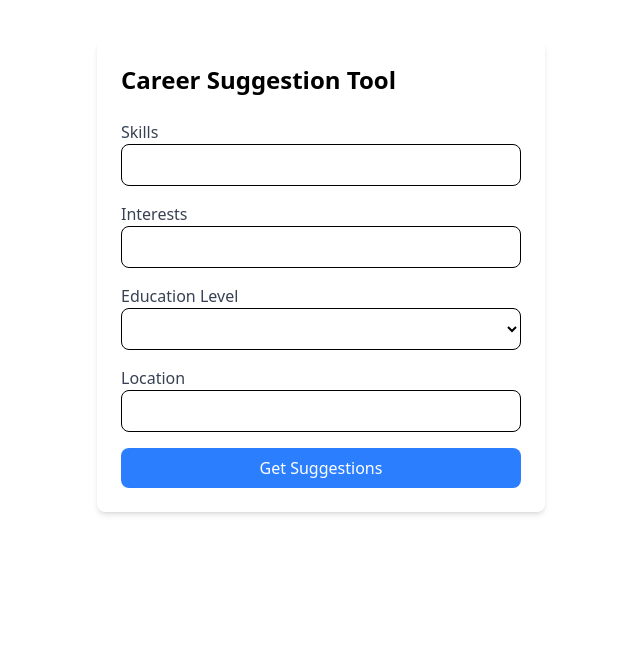
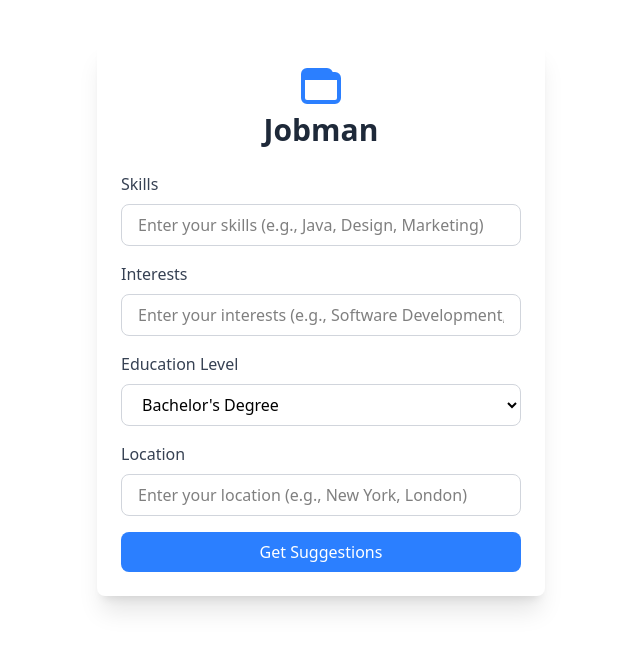
Before and after one commit to TriumphNdlovu/jobman, an Angular app: page /home in a window 1280 px wide. Shown: the top 650 px of the page, without its empty margins (319-959 px from the left). Built offline with nearby package versions, Linux system fonts and the light colour scheme.

Commit message:
Enhance Home Component with form validation and loading state; update UI elements for better user experience

```diff
--- a/src/app/app.module.ts
+++ b/src/app/app.module.ts
@@ -5,17 +5,24 @@ import { ButtonModule } from './button/button.module';  // Import ButtonModule
 import { HomeModule } from './home/home.module';  // Import HomeModule
 import { ResultsModule } from './results/results.module';  // Import ResultsModule
 import { LandingModule } from './landing/landing.module';
-
+import { FormsModule } from '@angular/forms';
+import { CommonModule } from '@angular/common';
+import { HomeComponent } from './home/home.component';
 @NgModule({
   declarations: [
-    AppComponent  // Declare your root AppComponent
+    AppComponent,
+    BrowserModule,
+    ButtonModule,
+    HomeComponent
   ],
   imports: [
-    BrowserModule,       // BrowserModule is required for any Angular app
-    ButtonModule,        // Import ButtonModule to use ButtonComponent
+    BrowserModule,
+    ButtonModule,
     HomeModule,
     LandingModule,
-    ResultsModule       // Import ResultsModule for the results page
+    ResultsModule,
+    FormsModule,
+    CommonModule,
   ],
   providers: [],           // Define any services if needed here
   bootstrap: [AppComponent] // Bootstrap the AppComponent (root component)
--- a/src/app/home/home.component.html
+++ b/src/app/home/home.component.html
@@ -1,27 +1,94 @@
-<div class="max-w-md mx-auto mt-10 p-6 bg-white shadow-md rounded-lg">
-  <h1 class="text-2xl font-bold mb-6">Career Suggestion Tool</h1>
-  <form (ngSubmit)="onSubmit()">
+<div class="max-w-md mx-auto mt-10 p-6 bg-white shadow-xl rounded-lg transition-all duration-300 hover:shadow-2xl">
+  <svg
+    xmlns="http://www.w3.org/2000/svg"
+    class="w-12 h-12 mx-auto text-blue-500"
+    fill="none"
+    viewBox="0 0 24 24"
+    stroke="currentColor"
+  >
+    <path
+        stroke-linecap="round"
+        stroke-linejoin="round"
+        stroke-width="2"
+        d="M3 7h18M3 7a2 2 0 012-2h14a2 2 0 012 2v10a2 2 0 01-2 2H5a2 2 0 01-2-2V7zm0 0V5a2 2 0 012-2h10a2 2 0 012 2v2"
+      />
+  </svg>
+
+  <h1 class="text-3xl font-semibold text-gray-800 mb-6 text-center">Jobman</h1>
+
+  <form (ngSubmit)="onSubmit()" #careerForm="ngForm" class="space-y-6">
+    <!-- Skills Input -->
     <div class="mb-4">
-      <label class="block text-gray-700">Skills</label>
-      <input type="text" [(ngModel)]="skills" name="skills" class="w-full px-4 py-2 border rounded-lg">
+      <label for="skills" class="block text-gray-700 font-medium mb-2">Skills</label>
+      <input
+        type="text"
+        [(ngModel)]="skills"
+        name="skills"
+        id="skills"
+        placeholder="Enter your skills (e.g., Java, Design, Marketing)"
+        required
+        class="w-full px-4 py-2 border border-gray-300 rounded-lg focus:ring-2 focus:ring-blue-500"
+      />
     </div>
+
+    <!-- Interests Input -->
     <div class="mb-4">
-      <label class="block text-gray-700">Interests</label>
-      <input type="text" [(ngModel)]="interests" name="interests" class="w-full px-4 py-2 border rounded-lg">
+      <label for="interests" class="block text-gray-700 font-medium mb-2">Interests</label>
+      <input
+        type="text"
+        [(ngModel)]="interests"
+        name="interests"
+        id="interests"
+        placeholder="Enter your interests (e.g., Software Development, Research)"
+        required
+        class="w-full px-4 py-2 border border-gray-300 rounded-lg focus:ring-2 focus:ring-blue-500"
+      />
     </div>
+
+    <!-- Education Level Dropdown -->
     <div class="mb-4">
-      <label class="block text-gray-700">Education Level</label>
-      <select [(ngModel)]="educationLevel" name="educationLevel" class="w-full px-4 py-2 border rounded-lg">
+      <label for="educationLevel" class="block text-gray-700 font-medium mb-2">Education Level</label>
+      <select
+        [(ngModel)]="educationLevel"
+        name="educationLevel"
+        id="educationLevel"
+        required
+        class="w-full px-4 py-2 border border-gray-300 rounded-lg focus:ring-2 focus:ring-blue-500"
+      >
         <option value="high-school">High School</option>
         <option value="bachelors">Bachelor's Degree</option>
         <option value="masters">Master's Degree</option>
         <option value="phd">PhD</option>
       </select>
     </div>
+
+    <!-- Location Input -->
     <div class="mb-4">
-      <label class="block text-gray-700">Location</label>
-      <input type="text" [(ngModel)]="location" name="location" class="w-full px-4 py-2 border rounded-lg">
+      <label for="location" class="block text-gray-700 font-medium mb-2">Location</label>
+      <input
+        type="text"
+        [(ngModel)]="location"
+        name="location"
+        id="location"
+        placeholder="Enter your location (e.g., New York, London)"
+        required
+        class="w-full px-4 py-2 border border-gray-300 rounded-lg focus:ring-2 focus:ring-blue-500"
+      />
     </div>
-    <button type="submit" class="w-full bg-blue-500 text-white py-2 rounded-lg hover:bg-blue-600">Get Suggestions</button>
+
+    <!-- Submit Button -->
+    <button
+      type="submit"
+      [disabled]="!careerForm.form.valid"
+      class="w-full bg-blue-500 text-white py-2 rounded-lg hover:bg-blue-600 transition duration-200"
+    >
+      Get Suggestions
+    </button>
   </form>
+
+  <!-- Loading Spinner (conditionally displayed) -->
+  <div *ngIf="isLoading" class="mt-4 text-center">
+    <div class="spinner-border animate-spin border-4 border-t-4 border-blue-500 rounded-full w-10 h-10 mx-auto"></div>
+    <p class="text-blue-500 mt-2">Loading...</p>
+  </div>
 </div>
--- a/src/app/home/home.component.ts
+++ b/src/app/home/home.component.ts
@@ -1,30 +1,30 @@
 import { Component } from '@angular/core';
-import { Router } from '@angular/router';
+import { CommonModule } from '@angular/common';
 import { FormsModule } from '@angular/forms';
-import { CommonModule } from '@angular/common';
-
 @Component({
+  imports: [
+    CommonModule,
+    FormsModule
+  ],
   selector: 'app-home',
-  standalone: true,
-  imports: [CommonModule, FormsModule],
   templateUrl: './home.component.html',
   styleUrls: ['./home.component.css']
 })
 export class HomeComponent {
   skills: string = '';
   interests: string = '';
-  educationLevel: string = '';
+  educationLevel: string = 'bachelors';
   location: string = '';
-
-  constructor(public router: Router) {}
+  isLoading: boolean = false;
 
   onSubmit() {
-    const userInput = {
-      skills: this.skills,
-      interests: this.interests,
-      educationLevel: this.educationLevel,
-      location: this.location
-    };
-    this.router.navigate(['/results'], { state: { data: userInput } });
+    this.isLoading = true;
+
+    // Simulate API call or processing time
+    setTimeout(() => {
+      this.isLoading = false;
+      // Process the form data and show career suggestions
+      alert('Form submitted! Show career suggestions here.');
+    }, 2000); // Simulated delay
   }
 }
--- a/src/app/home/home.module.ts
+++ b/src/app/home/home.module.ts
@@ -2,6 +2,7 @@ import { NgModule } from '@angular/core';
 import { CommonModule } from '@angular/common';  // Angular common module for directives like ngIf, ngFor
 import { HomeComponent } from './home.component'; // Your HomeComponent
 import { ButtonComponent } from '../button/button.component'; // Import the ButtonComponent
+import { FormsModule } from '@angular/forms';
 
 @NgModule({
   declarations: [
@@ -9,7 +10,9 @@ import { ButtonComponent } from '../button/button.component'; // Import the Butt
     ButtonComponent // Declare the ButtonComponent
   ],
   imports: [
-    CommonModule  // Import CommonModule for common directives like ngIf, ngFor, etc.
+    CommonModule,  // Import CommonModule for common directives like ngIf, ngFor, etc.
+    FormsModule,
+
   ],
   exports: [
     HomeComponent  // Export HomeComponent if you want to use it in other modules (optional)
--- a/src/app/landing/landing.component.html
+++ b/src/app/landing/landing.component.html
@@ -1,14 +1,35 @@
 <div class="relative flex flex-col items-center justify-center h-screen bg-cover bg-center" style="background-image: url('/LandingBG.jpg');">
   <div class="absolute inset-0 bg-black opacity-50"></div>
   <div class="relative z-10 flex flex-col items-center justify-center">
+    <svg
+      class="w-24 h-24 text-white animate__animated animate__fadeIn animate__delay-0s"
+      xmlns="http://www.w3.org/2000/svg"
+      fill="none"
+      viewBox="0 0 24 24"
+      stroke="currentColor"
+    >
+      <!-- Drawing of a briefcase -->
+      <path
+        stroke-linecap="round"
+        stroke-linejoin="round"
+        stroke-width="2"
+        d="M3 7h18M3 7a2 2 0 012-2h14a2 2 0 012 2v10a2 2 0 01-2 2H5a2 2 0 01-2-2V7zm0 0V5a2 2 0 012-2h10a2 2 0 012 2v2"
+      />
+    </svg>
     <h1 class="text-5xl font-extrabold text-white mb-6 text-center animate__animated animate__fadeIn animate__delay-1s">
-      Career Suggestion Tool
+      Welcome to JobMan
     </h1>
-    <p class="text-lg text-white mb-8 text-center animate__animated animate__fadeIn animate__delay-2s">
-      Explore career paths and discover your next big opportunity.
+    <p class="text-lg text-white mb-8 text-center">
+      Your one-stop shop for career suggestions and job applications, all in one place.
+      <br/>
+      Get started now and find your dream job!
     </p>
 
-    <!-- <app-button
-    ></app-button> -->
+    <button
+      class="bg-pink-300 text-black font-bold py-2 px-4 rounded-lg shadow-lg uppercase hover:bg-white hover:cursor-pointer text-sm animate__animated animate__fadeIn animate__delay-3s"
+      (click)="router.navigate(['/home'])"
+    >
+      Get Started
+    </button>
   </div>
 </div>
```
